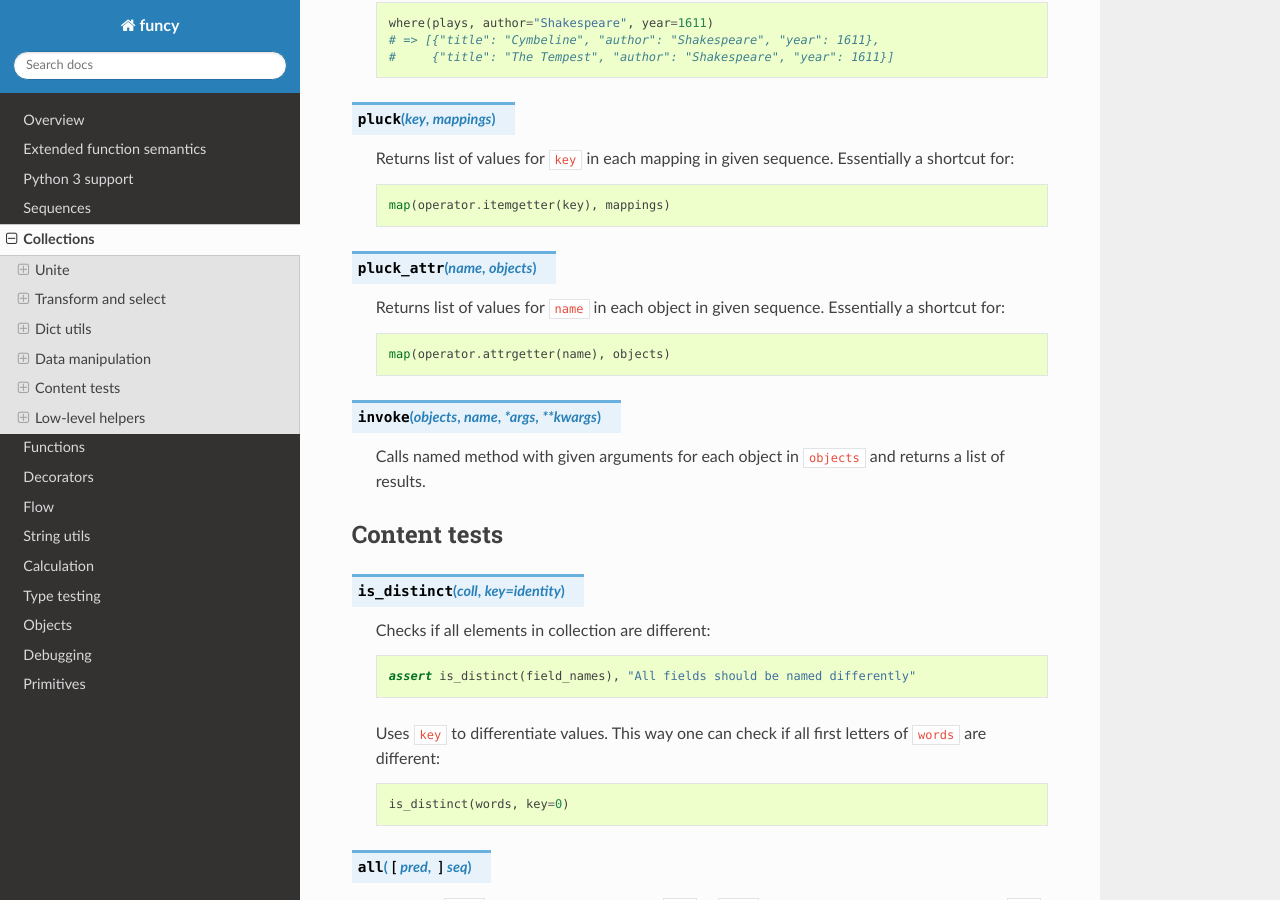
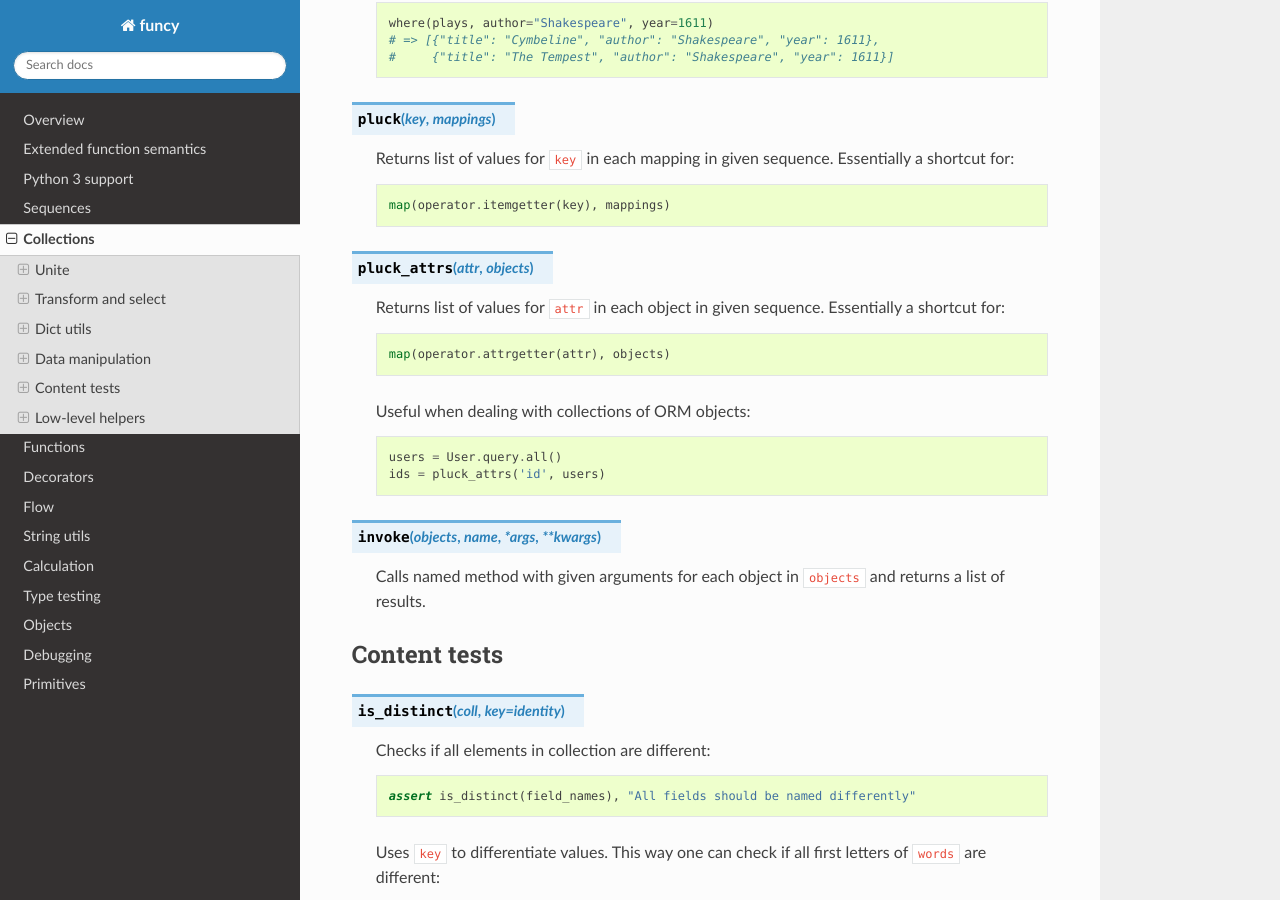
Before and after one commit to Jamaal224/funcy, a Sphinx documentation site: the page built from docs/colls.rst, in a window 1280 px wide and 900 px high, scrolled down 4582 px. Built offline with Sphinx 7.4.7 and the Read the Docs theme 2.0.0, drawn with Linux system fonts in a browser that asks for light colours.

Commit message:
Clarifies doc, adds example, renames to pluck_attrs

```diff
--- a/docs/colls.rst
+++ b/docs/colls.rst
@@ -211,12 +211,16 @@ Data manipulation
         map(operator.itemgetter(key), mappings)
 
 
-.. function:: pluck_attr(name, objects)
+.. function:: pluck_attrs(attr, objects)
 
-    Returns list of values for ``name`` in each object in given sequence. Essentially a shortcut for::
+    Returns list of values for ``attr`` in each object in given sequence. Essentially a shortcut for::
 
-        map(operator.attrgetter(name), objects)
+        map(operator.attrgetter(attr), objects)
 
+    Useful when dealing with collections of ORM objects::
+
+        users = User.query.all()
+        ids = pluck_attrs('id', users)
 
 .. function:: invoke(objects, name, *args, **kwargs)
 
```
Also changed, not shown: 2 other files.
